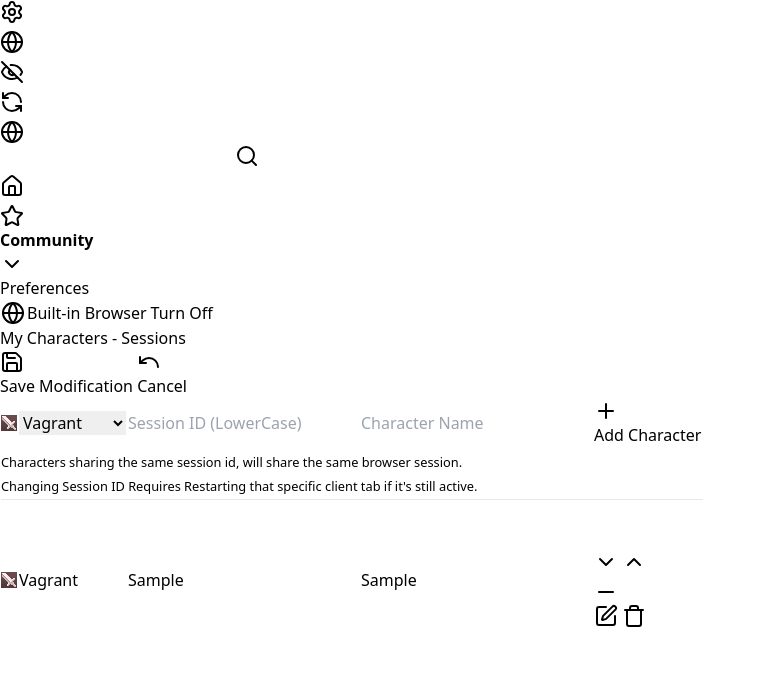
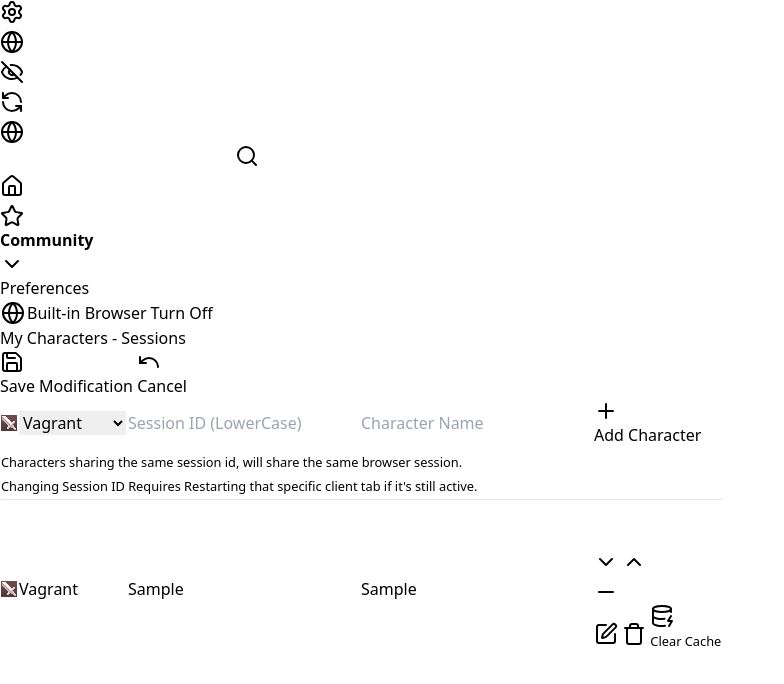
Before and after one commit to thatmounaim/multineuz, a Svelte app: page / in a window 1280 px wide. Both pictures are taken after typing "Sample", "Sample" into the empty fields and a click on the button "Add Character". Shown: the top 684 px of the page, without its empty margins (0-784 px from the left). Built offline with nearby package versions, Linux system fonts and the light colour scheme.

Commit message:
added clearing cache option

```diff
--- a/package.json
+++ b/package.json
@@ -1,7 +1,7 @@
 {
   "name": "multineuz",
   "productName": "Multi Neuz",
-  "version": "1.0.4",
+  "version": "1.0.5",
   "description": "Mutiple Session Launcher for Flyff Universe",
   "main": "./out/main/index.js",
   "author": {
--- a/src/main/index.ts
+++ b/src/main/index.ts
@@ -1,4 +1,4 @@
-import { app, shell, BrowserWindow, globalShortcut, Menu } from 'electron'
+import { app, shell, BrowserWindow, globalShortcut, Menu, ipcMain, session } from 'electron'
 import { join } from 'path'
 import { electronApp, optimizer, is } from '@electron-toolkit/utils'
 import icon from '../../resources/icon.png?asset'
@@ -58,6 +58,10 @@ function createWindow(): void {
       console.log('Shortcut Disabled')
     })
   })
+
+  ipcMain.on('clearCache', async function (event, sid: string) {
+    await session.fromPartition('persist:' + sid).clearCache()
+  })
 }
 
 // This method will be called when Electron has finished
--- a/src/renderer/src/components/SettingsComponent.svelte
+++ b/src/renderer/src/components/SettingsComponent.svelte
@@ -2,6 +2,7 @@
   import {
     ChevronDown,
     ChevronUp,
+    DatabaseZap,
     Edit,
     Globe,
     Minus,
@@ -58,6 +59,10 @@
   function savePreferences() {
     localStorage.setItem('preferences', JSON.stringify(preferences))
     dispatch('saved_preferences')
+  }
+
+  function clearCache(sid: string) {
+    window.electron.ipcRenderer.send('clearCache', sid)
   }
 </script>
 
@@ -288,6 +293,11 @@
                       class="px-2 py-1 bg-black/10 hover:bg-black/20 disabled:opacity-10"
                       ><Trash class="w-4" /></button
                     >
+                    <button
+                      on:click={() => clearCache(chars[index].id)}
+                      class="flex items-center gap-2 px-2 py-1 bg-black/10 hover:bg-black/20 disabled:opacity-10"
+                      ><DatabaseZap class="w-4" /> <small>Clear Cache</small></button
+                    >
                   </div>
                 </div>
               </td>
```
Also changed, not shown: 1 other file (tests, documents, lock files or other folders).
